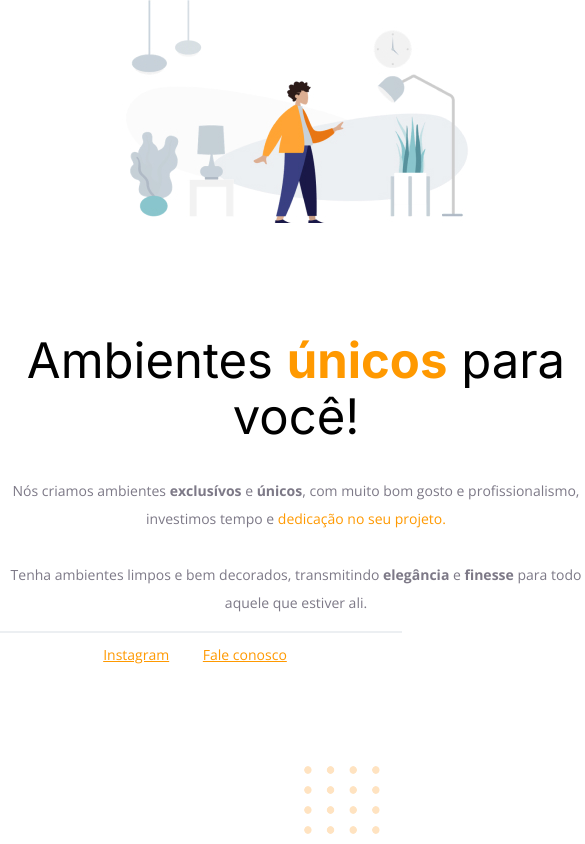
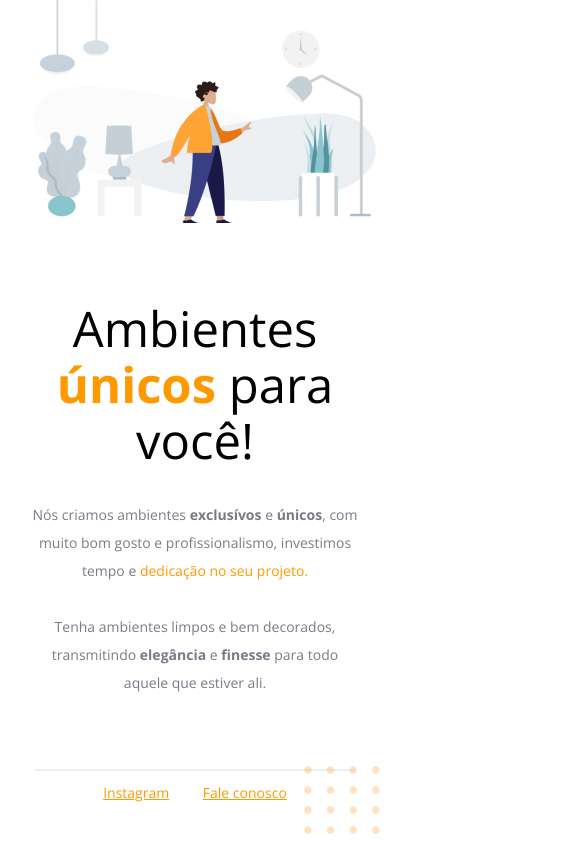
Before and after one commit to ROGERIO1rg/Projeto-01, a plain HTML site: page index.html in a window 390 px wide. Shown: the whole page, 585 px wide, since content can reach past the window. Drawn offline with nearby package versions, Linux system fonts and the light colour scheme.

Commit message:
responsivo

```diff
--- a/style.css
+++ b/style.css
@@ -1,25 +1,35 @@
+* {
+    margin: 0;
+    padding: 0;
+    box-sizing: border-box;
+  }
+
+  :root{
+     font-size: 62.5%;
+  }
+
   body {
      font-family: 'Open Sans', sans-serif;
      text-align: center;
-    margin: 0;
+     font-size: 1.6rem;
   }
 
   #hero {
-    width: 592px;
+    max-width: 33.0rem;
     margin: auto;
   }
 
   #hero img {
-    margin-bottom: 72px;
-    margin: 0 auto 72px;
+    margin-bottom: 7.2rem;
+    margin: 0 auto 7.2rem;
   }
 
   h1 {
-    font-family: 'Inter', sans-serif;
-    font-size: 49px;
-    line-height: 56px;
-    font-weight: normal;
-    margin-bottom: 32px;
+     font-family: 'Open Sans', sans-serif;
+     font-weight: 400;
+     font-size: 4.9rem;
+     line-height: 5.6rem;
+     margin-bottom: 3.3rem;
   }
 
   h1 span {
@@ -27,28 +37,35 @@ h1 span {
   }
 
   span, a {
-    color:#FF9900;
+    color: #FF9900;
   }
 
   p, #footer {
+    font-size: 1.4rem;
+    line-height: 2.8rem;
     color: #7D7987;
-    font-size: 14px;
-    line-height: 28px;
+  }
+
+  .line {
+    width: 32.0rem;
+    height: 0;
+    margin: 0 auto .8rem;
+    border: .1rem solid #ECEFF2;
+    margin-top: 7.2rem;
   }
 
   #footer a + a {
-    margin-left: 30px;
-}
-
-.line {
-    width: 400px;
-    height: 0;
-    margin: 0 auto 8px;
-    border: 1px solid #ECEFF2;
+    margin-left: 3.0rem;
   }
 
   #balls {
     position: fixed;
-    bottom: 0px;
-    right: 0px;
+    bottom: 0;
+    right: 0;
   }
+
+  @media (min-width: 592px) {
+     #hero {
+       max-width: 1000px;
+  }
+}
```
Lines whose indentation alone changed are shown as unchanged.
